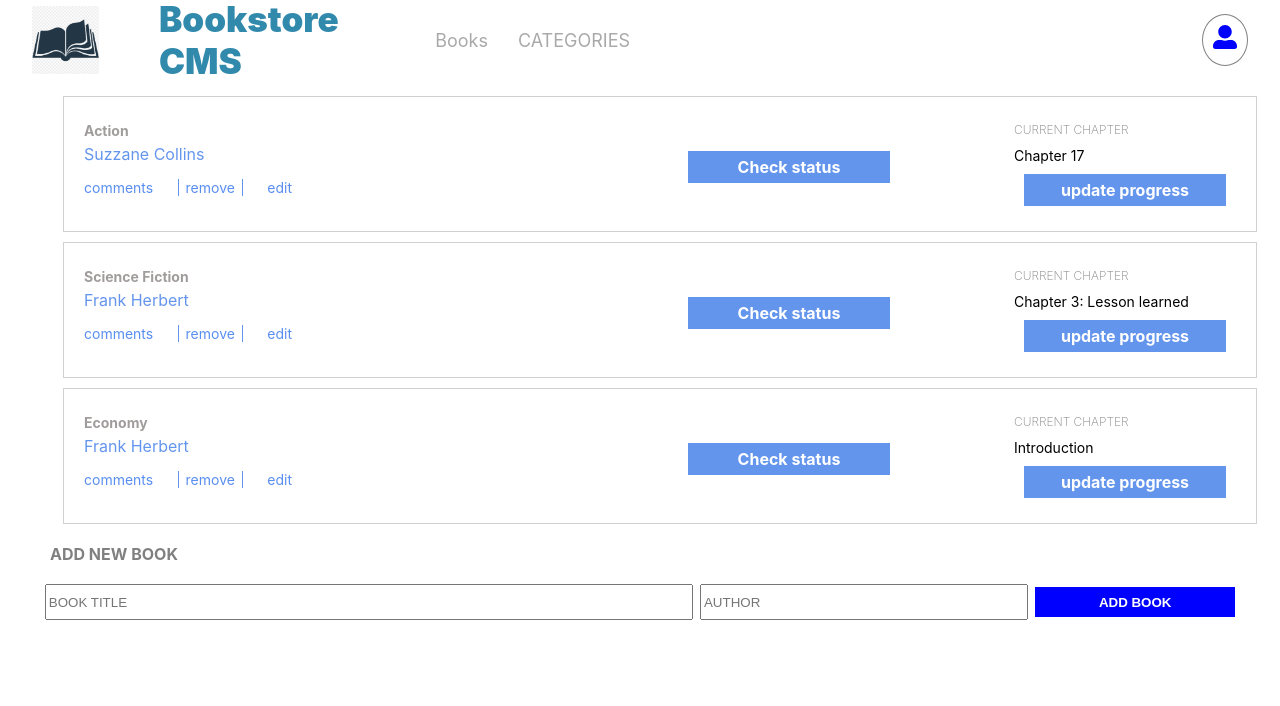
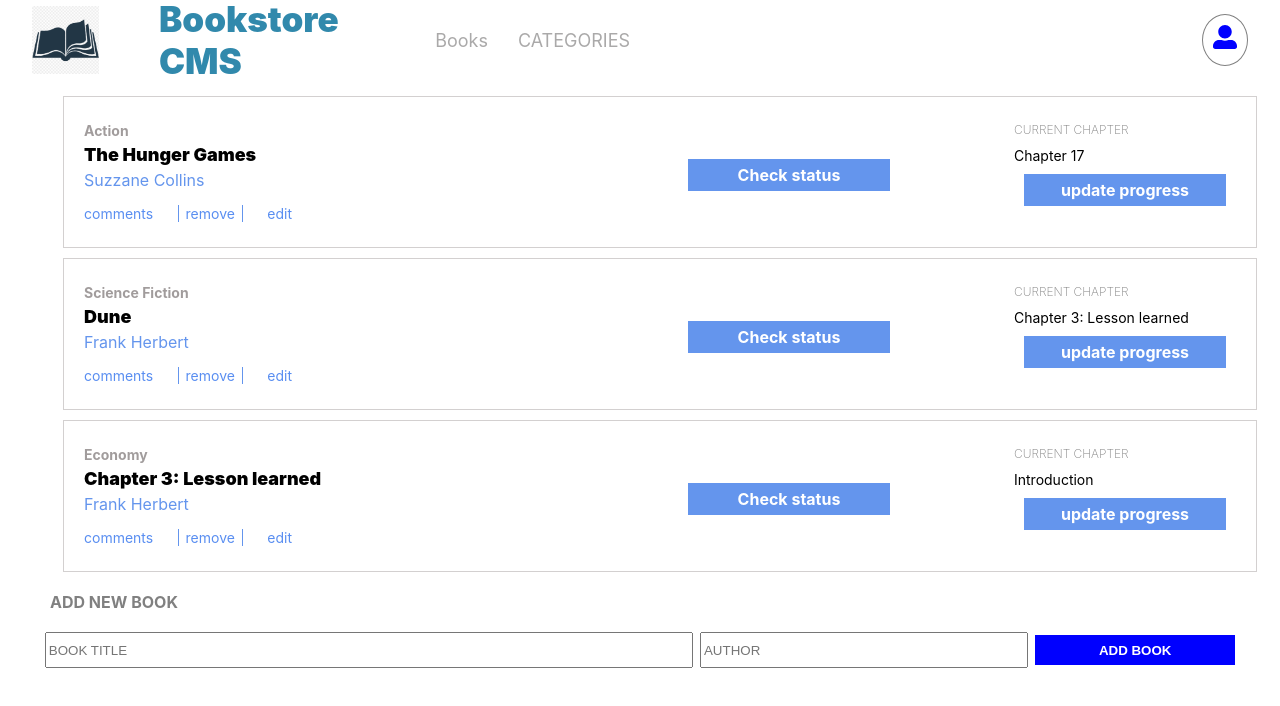
Before and after one commit to leonard33/Bookstore-cms, a React (Create React App) app: page /bookstore in a window 1280 px wide. Shown: the top 706 px of the page. Built offline with nearby package versions, Linux system fonts and the light colour scheme.

Commit message:
edit book title

```diff
--- a/src/Components/Bookitem.js
+++ b/src/Components/Bookitem.js
@@ -1,11 +1,9 @@
 import React from "react";
 import "./Bookitem.css";
-import { useSelector } from "react-redux";
 import { useDispatch } from "react-redux";
 import { deletedata } from "../redux/books/books";
-// import { v4 as uuidv4 } from "uuid";
 
-const Bookitem = ({ title, author, genre, chapter, book }) => {
+const Bookitem = ({ booktitle, author, genre, chapter, book }) => {
   const dispatch = useDispatch();
 
   const deletehandler = () => {
@@ -16,7 +14,7 @@ const Bookitem = ({ title, author, genre, chapter, book }) => {
     <div className="item-container">
       <div className="book-details">
         <div className="genre">{genre}</div>
-        <div className="book-title">{title} </div>
+        <div className="book-title">{booktitle} </div>
         <div className="author">{author}</div>
         <div className="action">
           <div className="comment">comments</div>
```
